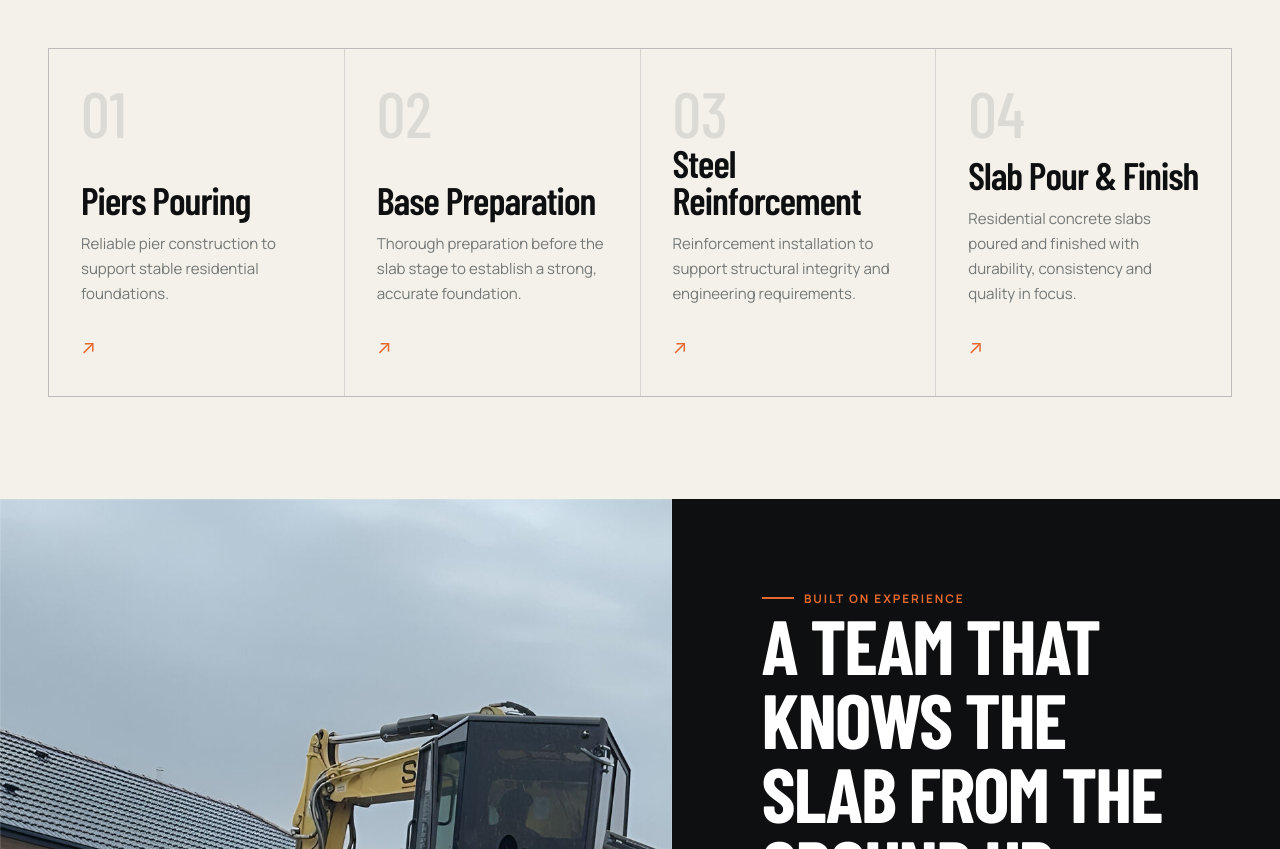
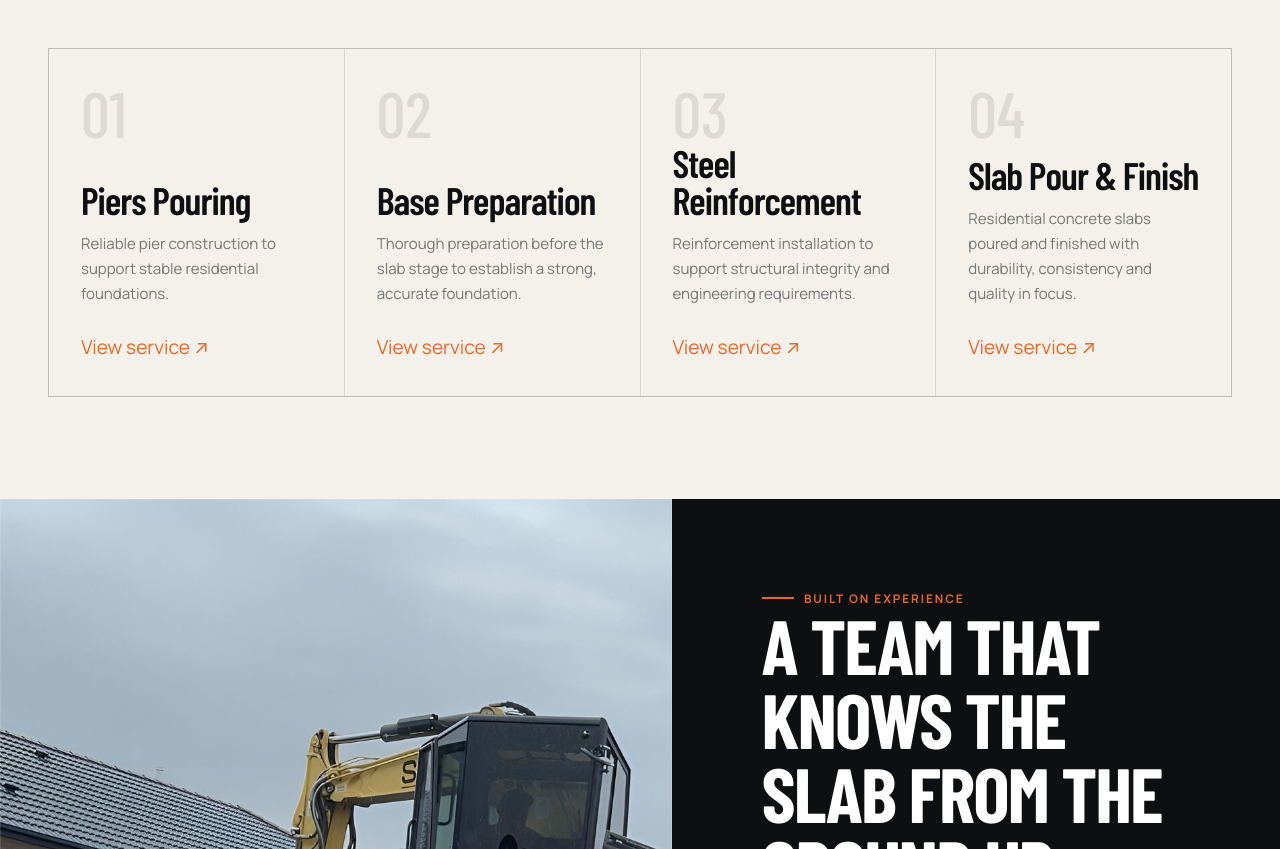
Before and after one commit to somilror200/Subcon, a website built with Parcel: page index.html in a window 1280 px wide. Shown: the part 1196-2045 px from the top of the page. Built offline with nearby package versions, Linux system fonts and the light colour scheme.

Commit message:
Make homepage service cards functional links

```diff
--- a/index.html
+++ b/index.html
@@ -59,10 +59,10 @@
         <p>Subcon P/L provides the key stages required for residential slab construction, with experienced concreters, certified excavators and skilled bobcat operators working across the build sequence.</p>
       </div>
       <div class="services-grid" data-reveal>
-        <article class="service-card"><div class="service-card__num">01</div><h3>Piers Pouring</h3><p>Reliable pier construction to support stable residential foundations.</p><div class="service-card__arrow">↗</div></article>
-        <article class="service-card"><div class="service-card__num">02</div><h3>Base Preparation</h3><p>Thorough preparation before the slab stage to establish a strong, accurate foundation.</p><div class="service-card__arrow">↗</div></article>
-        <article class="service-card"><div class="service-card__num">03</div><h3>Steel Reinforcement</h3><p>Reinforcement installation to support structural integrity and engineering requirements.</p><div class="service-card__arrow">↗</div></article>
-        <article class="service-card"><div class="service-card__num">04</div><h3>Slab Pour &amp; Finish</h3><p>Residential concrete slabs poured and finished with durability, consistency and quality in focus.</p><div class="service-card__arrow">↗</div></article>
+        <a class="service-card" href="services.html"><div class="service-card__num">01</div><h3>Piers Pouring</h3><p>Reliable pier construction to support stable residential foundations.</p><div class="service-card__arrow">View service ↗</div></a>
+        <a class="service-card" href="services.html"><div class="service-card__num">02</div><h3>Base Preparation</h3><p>Thorough preparation before the slab stage to establish a strong, accurate foundation.</p><div class="service-card__arrow">View service ↗</div></a>
+        <a class="service-card" href="services.html"><div class="service-card__num">03</div><h3>Steel Reinforcement</h3><p>Reinforcement installation to support structural integrity and engineering requirements.</p><div class="service-card__arrow">View service ↗</div></a>
+        <a class="service-card" href="services.html"><div class="service-card__num">04</div><h3>Slab Pour &amp; Finish</h3><p>Residential concrete slabs poured and finished with durability, consistency and quality in focus.</p><div class="service-card__arrow">View service ↗</div></a>
       </div>
     </div>
   </section>
```
